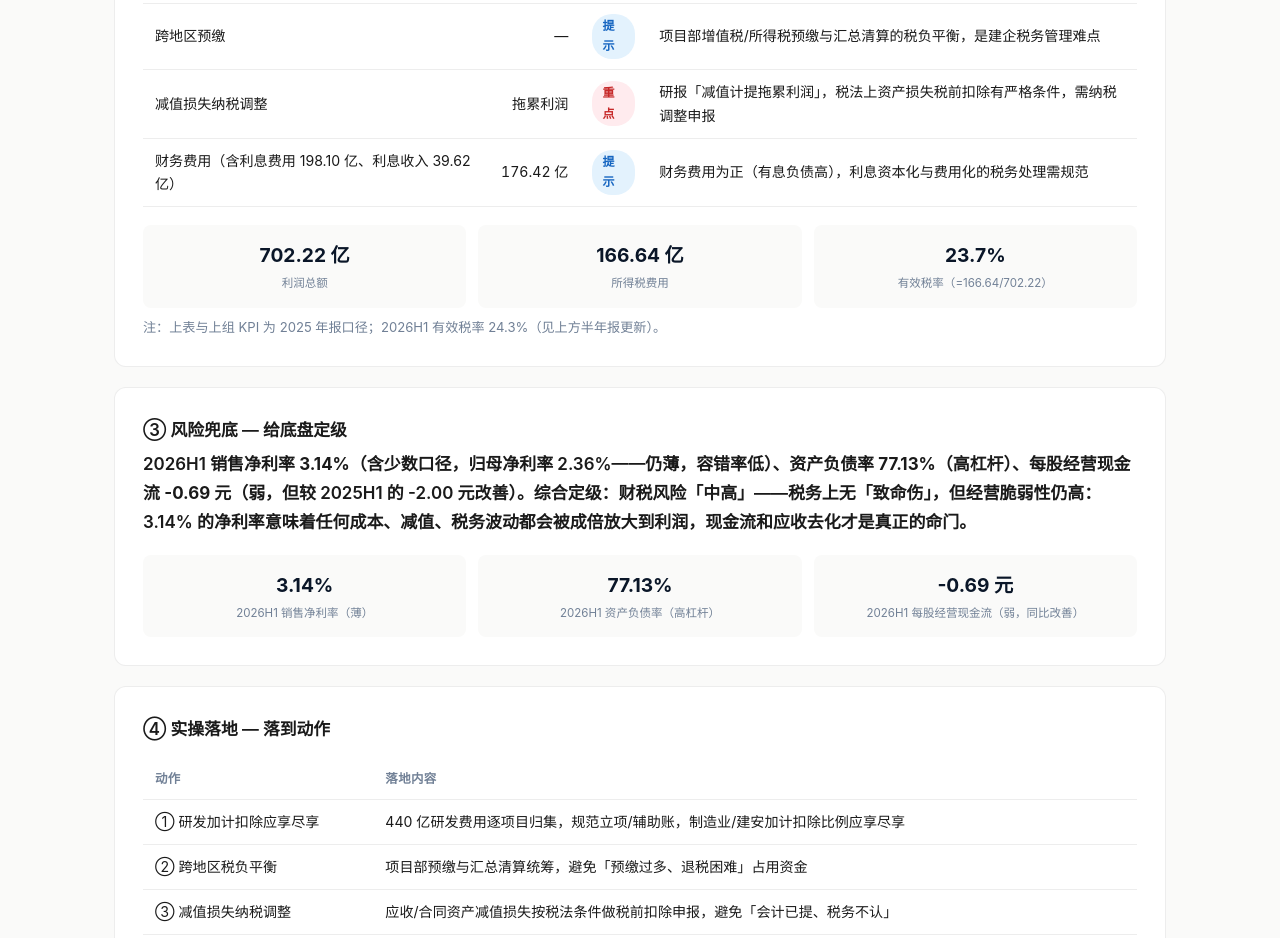
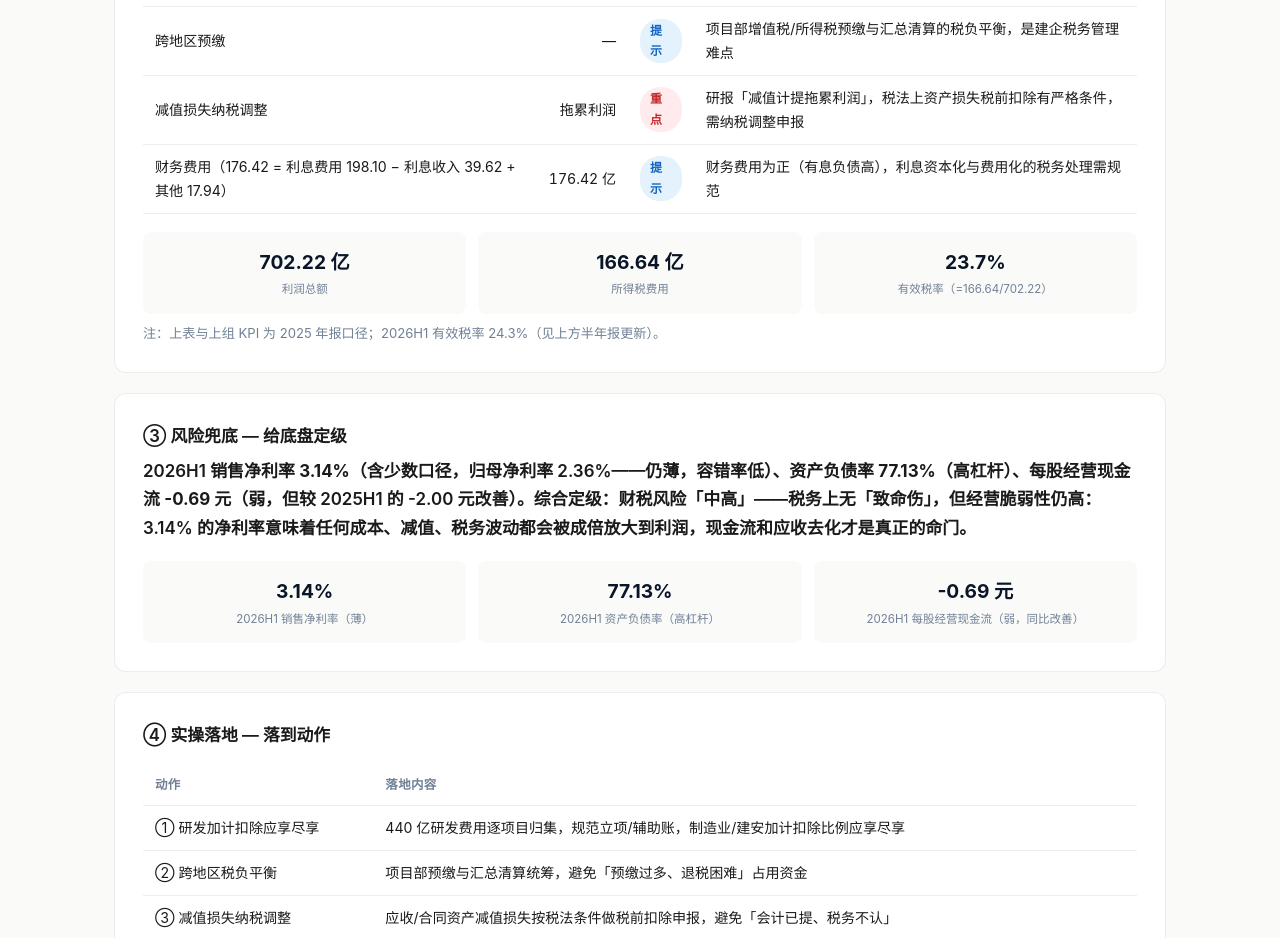
Before and after one commit to Vane1981-2011/zhixi-cscec, a plain HTML site: page index.html in a window 1280 px wide. Shown: the part 3097-4035 px from the top of the page. Drawn offline with Linux system fonts and the light colour scheme.

Commit message:
fix: 财务费用 176.42 亿与利息费用/利息收入差额对齐，消除口径歧义

```diff
--- a/index.html
+++ b/index.html
@@ -178,7 +178,7 @@
         <tr><td>研发费用加计扣除</td><td class="num">440.09 亿</td><td><span class="pill amber">关注</span></td><td>金额巨大，立项/归集/辅助账若不规范是稽查高频点，也是最大节税空间</td></tr>
         <tr><td>跨地区预缴</td><td class="num">—</td><td><span class="pill blue">提示</span></td><td>项目部增值税/所得税预缴与汇总清算的税负平衡，是建企税务管理难点</td></tr>
         <tr><td>减值损失纳税调整</td><td class="num">拖累利润</td><td><span class="pill red">重点</span></td><td>研报「减值计提拖累利润」，税法上资产损失税前扣除有严格条件，需纳税调整申报</td></tr>
-        <tr><td>财务费用（含利息费用 198.10 亿、利息收入 39.62 亿）</td><td class="num">176.42 亿</td><td><span class="pill blue">提示</span></td><td>财务费用为正（有息负债高），利息资本化与费用化的税务处理需规范</td></tr>
+        <tr><td>财务费用（176.42 = 利息费用 198.10 − 利息收入 39.62 + 其他 17.94）</td><td class="num">176.42 亿</td><td><span class="pill blue">提示</span></td><td>财务费用为正（有息负债高），利息资本化与费用化的税务处理需规范</td></tr>
       </table>
       <div class="kpi-grid">
         <div class="kpi"><div class="v">702.22 亿</div><div class="l">利润总额</div></div>
```
